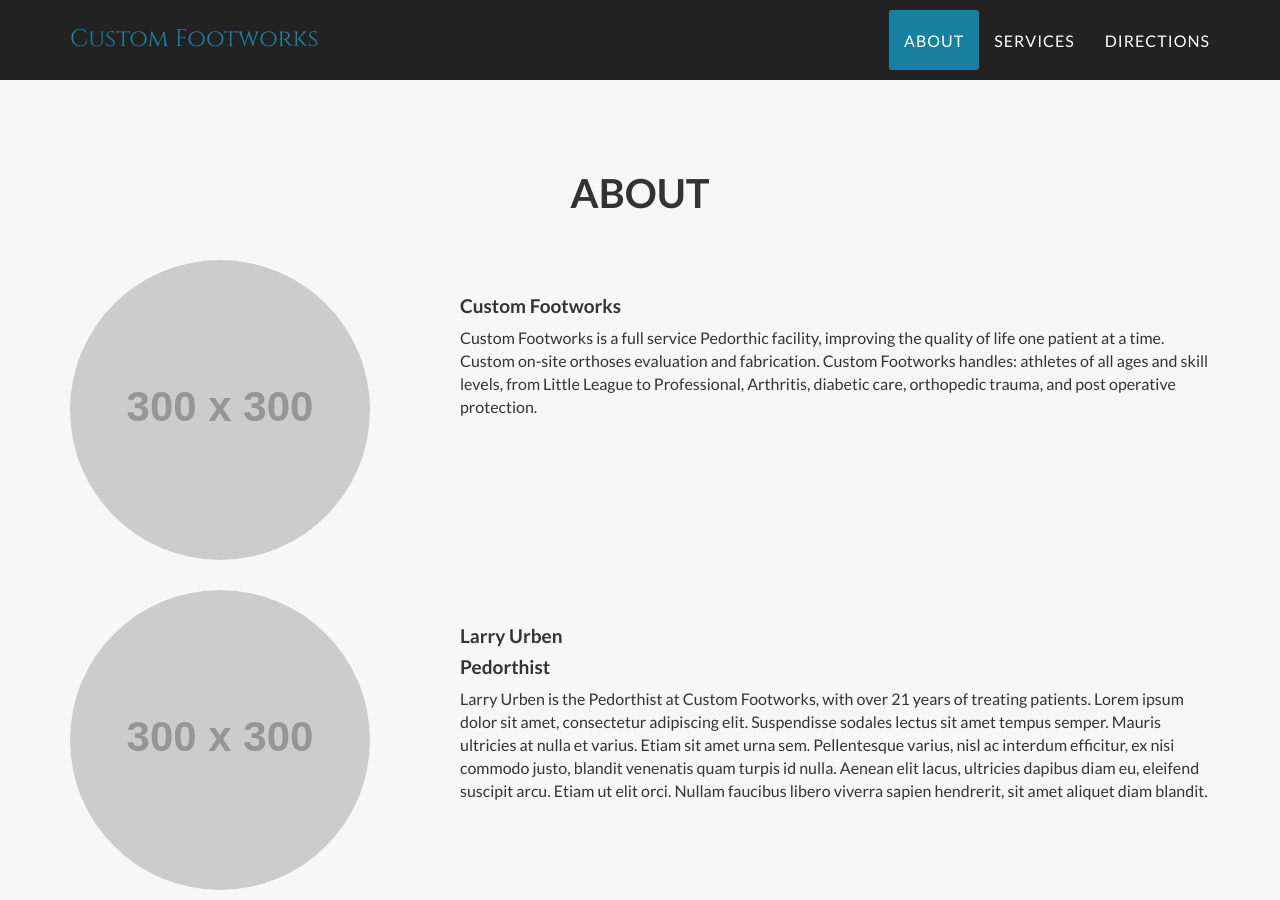
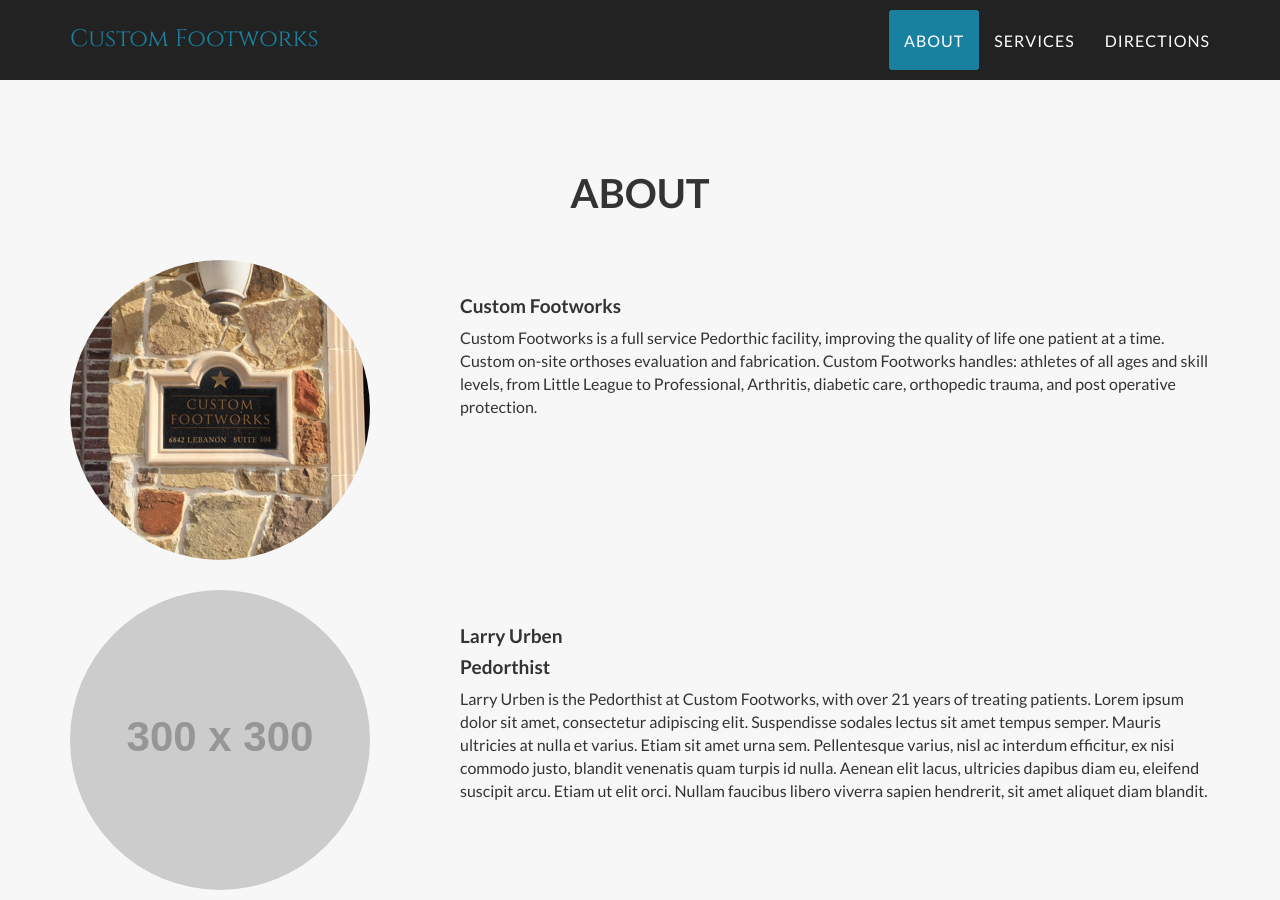
Before and after one commit to zackurben/customfootworks, a Jekyll site: the page built from index.html, in a window 1280 px wide and 900 px high, scrolled down 910 px. Built offline with Jekyll 4.4.1, drawn with Linux system fonts in a browser that asks for light colours.

Commit message:
Updating About section, adding location image.

```diff
--- a/_includes/about.html
+++ b/_includes/about.html
@@ -8,7 +8,7 @@
             </div>
             <div class="row">
                 <div class="col-lg-4">
-                    <img class="img-circle img-responsive" src="http://www.placehold.it/300x300" alt="">
+                    <img class="img-circle img-responsive" src="../img/sign-final.png" alt="">
                 </div>
                 <div class="col-lg-8 bio">
                     <h4>Custom Footworks</h4>
```
Also changed, not shown: img/sign-final.png (added).
